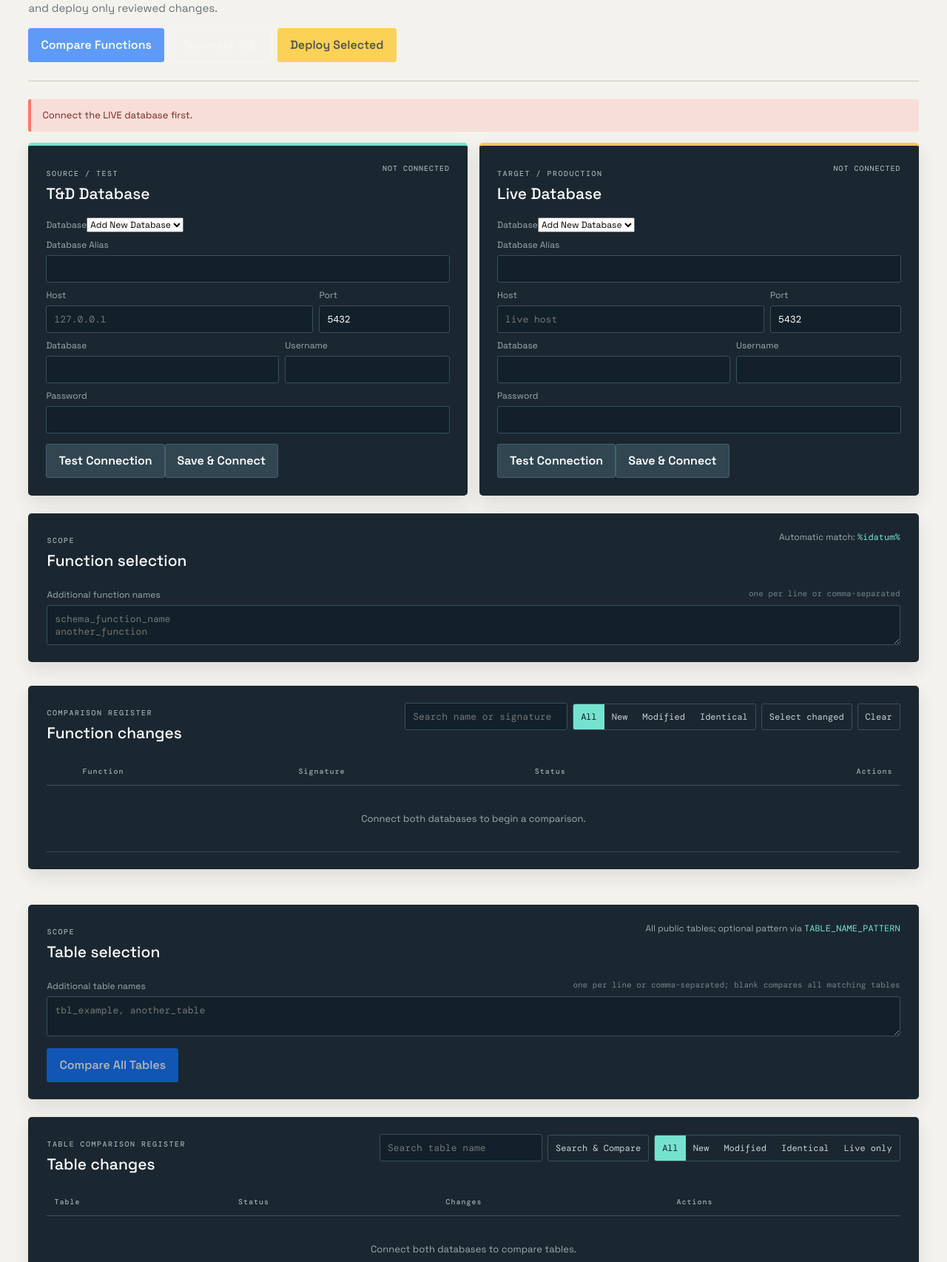
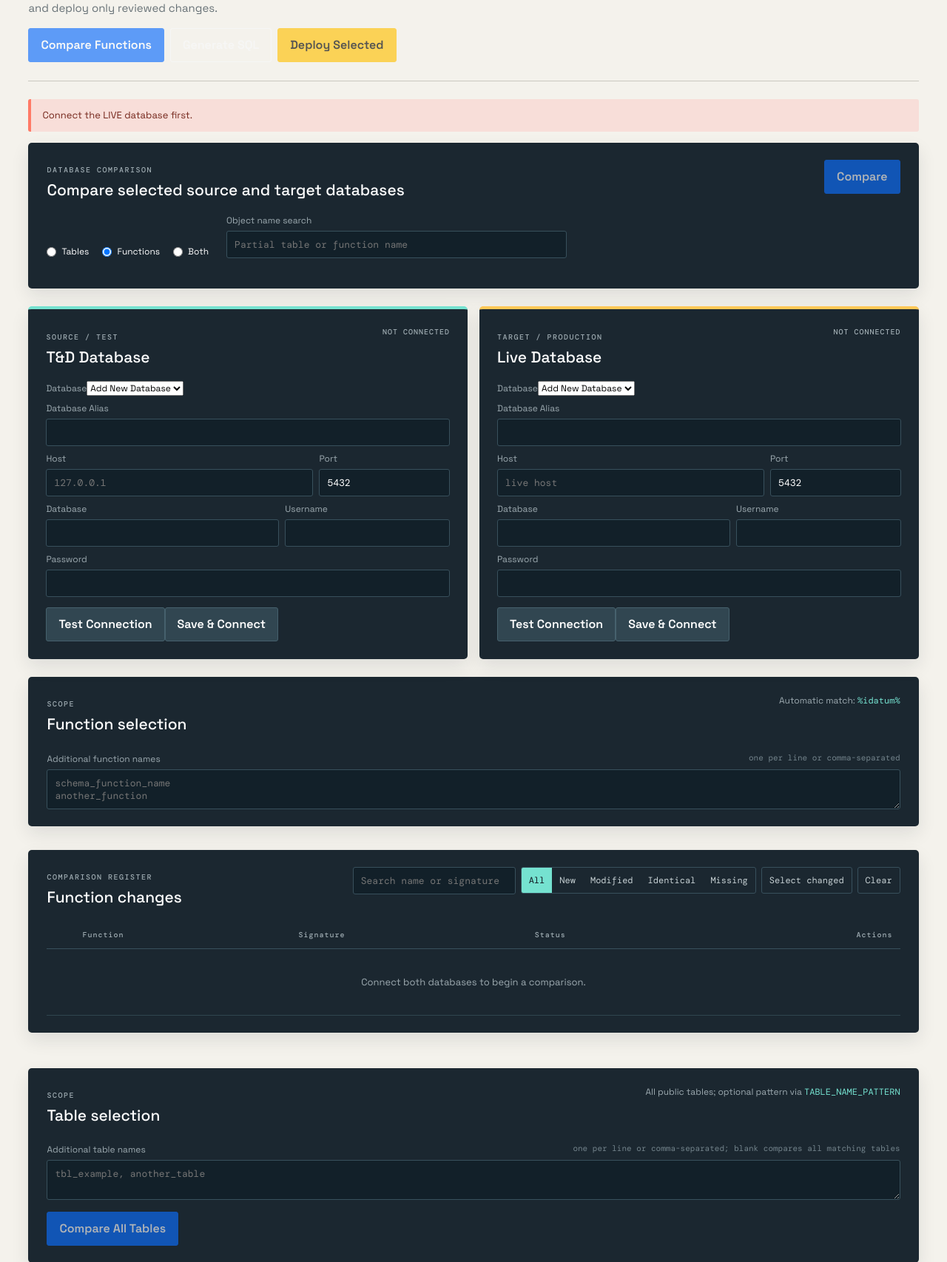
Before and after one commit to shettysumantha/DB-Deployment-Tool, a Flask app: page / in a window 1280 px wide. Shown: the part 273-1979 px from the top of the page at 74% size. Run offline with Flask 3, Linux system fonts and the light colour scheme; data that the repository does not hold is empty; some libraries are stand-ins or nearby versions.

Commit message:
Add cross-database object comparison

```diff
--- a/deployment_tool/Script/postgres_function_deployer/app.py
+++ b/deployment_tool/Script/postgres_function_deployer/app.py
@@ -178,7 +178,7 @@ def compare():
         td = require_role("td")
         live = require_role("live")
         payload = request.get_json(silent=True) or {}
-        raw_expected = payload.get("expected_functions", "")
+        raw_expected = payload.get("function_search") or payload.get("expected_functions", "")
         names = sorted(set(EXPECTED_FUNCTIONS) | set(parse_expected(raw_expected)))
         state["expected_names"] = names
         state["results"] = compare_functions(td, live, names)
@@ -205,8 +205,10 @@ def compare_table_route():
     try:
         state = vault_for_session()
         payload = request.get_json(silent=True) or {}
+        search = str(payload.get("table_search", "")).strip()
         names = sorted(set(EXPECTED_TABLES) | set(parse_table_names(payload.get("expected_tables", ""))))
-        search = str(payload.get("table_search", "")).strip()
+        if search:
+            names = sorted(set(names) | {search})
         state["expected_tables"] = names
         pattern = f"%{search}%" if search else TABLE_NAME_PATTERN
         state["table_results"] = compare_tables(require_role("td"), require_role("live"), names, pattern=pattern)
--- a/deployment_tool/Script/postgres_function_deployer/services/comparison_service.py
+++ b/deployment_tool/Script/postgres_function_deployer/services/comparison_service.py
@@ -17,15 +17,15 @@ def normalize_definition(definition):
 def compare_functions(td_config, live_config, expected_names):
     from .function_service import fetch_selected
     source = fetch_selected(td_config, expected_names)
-    live = fetch_matching_keys(live_config, set(source))
+    live = fetch_selected(live_config, expected_names)
     results = []
     for key in sorted(set(source) | set(live)):
         source_record = source.get(key)
         live_record = live.get(key)
         if source_record and not live_record:
+            status = "MISSING"
+        elif live_record and not source_record:
             status = "NEW"
-        elif live_record and not source_record:
-            status = "LIVE ONLY"
         elif normalize_definition(source_record["definition"]) != normalize_definition(live_record["definition"]):
             status = "MODIFIED"
         else:
--- a/deployment_tool/Script/postgres_function_deployer/services/function_service.py
+++ b/deployment_tool/Script/postgres_function_deployer/services/function_service.py
@@ -87,8 +87,7 @@ def _record(row):
 
 
 def fetch_selected(config, expected_names):
-    if not expected_names:
-        return {}
+    expected_names = expected_names or [""]
 
     with connection(config) as conn:
         with conn.cursor() as cursor:
--- a/deployment_tool/Script/postgres_function_deployer/services/table_service.py
+++ b/deployment_tool/Script/postgres_function_deployer/services/table_service.py
@@ -122,9 +122,9 @@ def compare_tables(td_config, live_config, names, include_live_only=False, patte
     for key in sorted(set(source) | set(live)):
         source_record, live_record = source.get(key), live.get(key)
         if source_record and not live_record:
-            status, changes = 'NEW', ['Not available in Live']
+            status, changes = 'MISSING', ['Not available in Target']
         elif live_record and not source_record:
-            status, changes = 'LIVE ONLY', ['Not present in selected T&D tables']
+            status, changes = 'NEW', ['Not present in Source tables']
         elif _signature(source_record) != _signature(live_record):
             status, changes = 'MODIFIED', describe_changes(live_record, source_record)
         else:
--- a/deployment_tool/Script/postgres_function_deployer/static/css/style.css
+++ b/deployment_tool/Script/postgres_function_deployer/static/css/style.css
@@ -3,6 +3,48 @@
   align-items: center;
   gap: 24px;
   min-height: 42px;
+}
+.comparison-options {
+  display: flex;
+  align-items: end;
+  gap: 24px;
+  flex-wrap: wrap;
+}
+.comparison-type {
+  display: flex;
+  gap: 18px;
+}
+.comparison-type label {
+  color: #fff;
+  display: flex;
+  align-items: center;
+  gap: 7px;
+}
+.comparison-type input {
+  width: auto;
+  margin: 0;
+}
+.comparison-search {
+  width: min(460px, 100%);
+}
+.comparison-summary {
+  display: flex;
+  gap: 10px;
+  flex-wrap: wrap;
+  margin-top: 18px;
+}
+.comparison-summary button {
+  background: var(--panel-2);
+  border: 1px solid var(--line);
+  color: #fff;
+  padding: 10px 14px;
+  border-radius: 3px;
+  text-align: left;
+}
+.comparison-summary button:hover,
+.comparison-summary button:focus-visible {
+  border-color: var(--cyan);
+  color: var(--cyan);
 }
 .function-link {
   padding: 0;
@@ -347,6 +389,10 @@ code {
   color: #c3d0d3;
 }
 .badge-LIVE-ONLY {
+  background: #633d4a;
+  color: #ffc1b8;
+}
+.badge-MISSING {
   background: #633d4a;
   color: #ffc1b8;
 }
--- a/deployment_tool/Script/postgres_function_deployer/templates/index.html
+++ b/deployment_tool/Script/postgres_function_deployer/templates/index.html
@@ -59,6 +59,54 @@
         </div>
       </section>
       <div id="notice" class="notice d-none" role="alert"></div>
+      <section class="comparison-controls toolbar-panel mb-4">
+        <div class="toolbar-title">
+          <div>
+            <span class="eyebrow">DATABASE COMPARISON</span>
+            <h3>Compare selected source and target databases</h3>
+          </div>
+          <button id="compareDashboardBtn" class="btn btn-primary" disabled>
+            Compare
+          </button>
+        </div>
+        <div class="comparison-options">
+          <div
+            class="comparison-type"
+            role="radiogroup"
+            aria-label="Object type"
+          >
+            <label
+              ><input type="radio" name="comparisonType" value="tables" />
+              Tables</label
+            >
+            <label
+              ><input
+                type="radio"
+                name="comparisonType"
+                value="functions"
+                checked
+              />
+              Functions</label
+            >
+            <label
+              ><input type="radio" name="comparisonType" value="both" />
+              Both</label
+            >
+          </div>
+          <label class="comparison-search"
+            >Object name search
+            <input
+              id="comparisonSearch"
+              placeholder="Partial table or function name"
+            />
+          </label>
+        </div>
+        <div
+          id="comparisonSummary"
+          class="comparison-summary"
+          aria-live="polite"
+        ></div>
+      </section>
       <section class="row g-3 mb-4">
         <div class="col-xl-6">
           <article class="connection-panel source-panel">
@@ -257,7 +305,8 @@
                 <button class="active" data-filter="ALL">All</button
                 ><button data-filter="NEW">New</button
                 ><button data-filter="MODIFIED">Modified</button
-                ><button data-filter="IDENTICAL">Identical</button>
+                ><button data-filter="IDENTICAL">Identical</button
+                ><button data-filter="MISSING">Missing</button>
               </div>
               <button id="selectChanged" class="tool-btn">Select changed</button
               ><button id="deselectAll" class="tool-btn">Clear</button>
@@ -333,7 +382,7 @@
                 ><button data-table-filter="NEW">New</button
                 ><button data-table-filter="MODIFIED">Modified</button
                 ><button data-table-filter="IDENTICAL">Identical</button
-                ><button data-table-filter="LIVE ONLY">Live only</button>
+                ><button data-table-filter="MISSING">Missing</button>
               </div>
             </div>
           </div>
```
Also changed, not shown: deployment_tool/Script/postgres_function_deployer/static/js/app.js.
